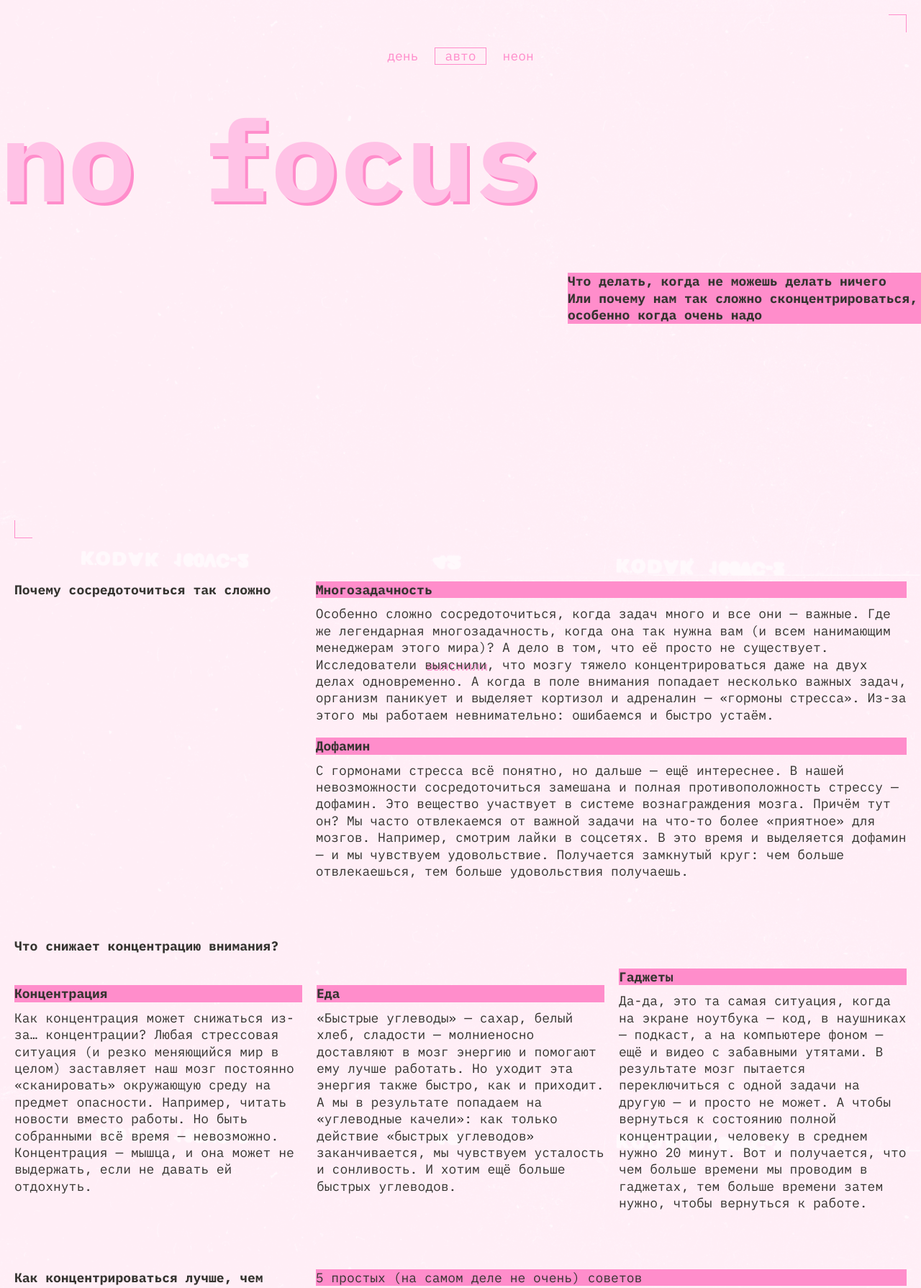
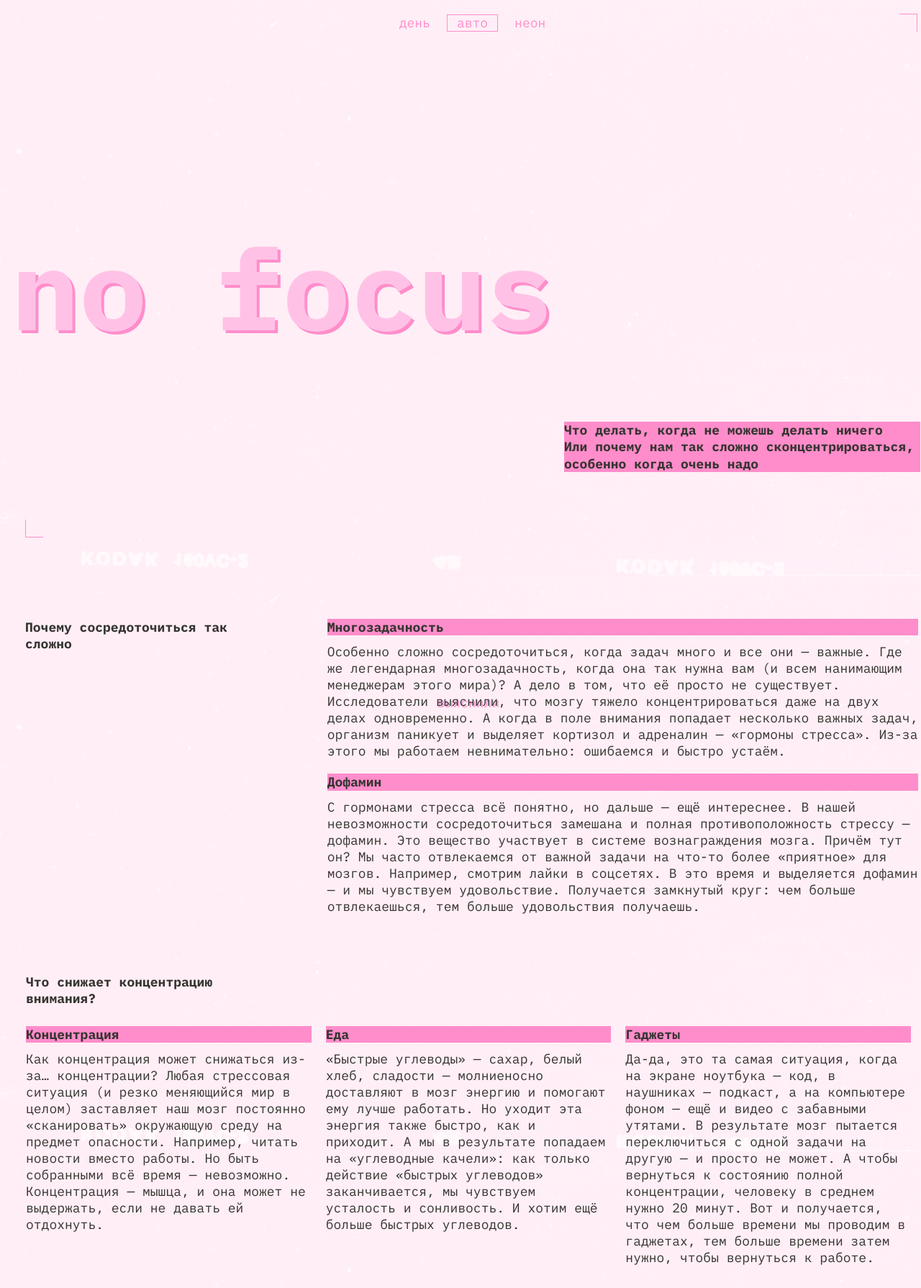
Before and after one commit to dresey/slozhno-sosredotochitsya-fd, a plain HTML site: page index.html in a window 1280 px wide. Shown: the top 1790 px of the page at 72% size. Drawn offline with Linux system fonts and the light colour scheme.

Commit message:
try again

```diff
--- a/index.html
+++ b/index.html
@@ -44,28 +44,32 @@
       </ul>
     </nav>
     <div class="header__text">
+      <h1>
         <span>
           no
         </span>
         <span>
           focus
         </span>
+      </h1>
     </div>
-    <h1 class="header__title title-decor">
+    <h2 class="header__title title-decor">
       <span>Что делать, когда не можешь делать ничего<br></span>
       <span>Или почему нам так сложно сконцентрироваться, особенно когда очень надо</span>
-    </h1>
+    </h2>
   </header>
   <main>
     <section class="section section_columns">
       <h2 class="section__title">Почему сосредоточиться так сложно</h2>
       <div class="section__content">
         <article class="card">
-          <h3 class="card__title title-decor">Многозадачность</h3>
+          <h3 class="title-decor">Многозадачность</h3>
           <p class="card__text">
             Особенно сложно сосредоточиться, когда задач много и все они — важные. Где же легендарная многозадачность,
             когда она так нужна вам (и всем нанимающим менеджерам этого мира)? А дело в том, что её просто не
-            существует. Исследователи <a class="card__link" href="https://elementy.ru/nauchno-populyarnaya_biblioteka/436191" target="_blank">выяснили</a>, что мозгу тяжело концентрироваться даже на двух делах одновременно. А
+            существует. Исследователи <a class="card__link"
+              href="https://elementy.ru/nauchno-populyarnaya_biblioteka/436191" target="_blank">выяснили</a>, что мозгу
+            тяжело концентрироваться даже на двух делах одновременно. А
             когда в поле внимания попадает несколько важных задач, организм паникует и выделяет кортизол и адреналин —
             «гормоны стресса». Из-за этого мы работаем невнимательно: ошибаемся и быстро устаём.
           </p>
@@ -84,7 +88,7 @@
     </section>
     <section class="section">
       <h2 class="section__title">Что снижает концентрацию внимания?</h2>
-      <div class="section__content section_rows">
+      <div class="section__content section_content_type_cards">
         <article class="card">
           <h3 class="card__title title-decor">Концентрация</h3>
           <p class="card__text">
@@ -118,11 +122,9 @@
     <section class="section section_columns">
       <h2 class="section__title">Как концентрироваться лучше, чем золотая рыбка (то есть дольше трёх секунд)</h2>
       <div class="section__content">
+        <h3 class="card__title title-decor card__title_regular">5 простых (на самом деле не очень) советов</h3>
         <article class="card">
-          <h3 class="card__title title-decor card__title_regular">5 простых (на самом деле не очень) советов</h3>
-        </article>
-        <article class="card">
-          <h3 class="card__title title-decor card__title_regular">Представьте небо и облака</h3>
+          <h4 class="card__title title-decor card__title_regular">Представьте небо и облака</h4>
           <p class="card__text">
             Или листья в ручье. Тут дело в лёгкой медитации, которая помогает успокоиться. Ведь часто именно тревожные
             мысли о сложных задачах как раз и мешают эти сложные задачи делать. В такие моменты можно закрыть глаза и
@@ -132,7 +134,7 @@
           </p>
         </article>
         <article class="card">
-          <h3 class="card__title title-decor card__title_regular">Включите музыку</h3>
+          <h4 class="card__title title-decor card__title_regular">Включите музыку</h4>
           <p class="card__text">
             Но не любую, и не любимую. Любимая может быть связана с сильными положительными эмоциями, которые тоже очень
             сильно отвлекают. Подойдёт тихая, спокойная, умеренно-ритмичная. Можно вообще попробовать включить плейлист
@@ -140,16 +142,18 @@
           </p>
         </article>
         <article class="card">
-          <h3 class="card__title title-decor card__title_regular">Прогуляйтесь</h3>
+          <h4 class="card__title title-decor card__title_regular">Прогуляйтесь</h4>
           <p class="card__text">
-            Или даже пробегитесь. Лучше найти парк или лес: один эксперимент <a class="card__link" href="https://elementy.ru/nauchno-populyarnaya_biblioteka/436191" target="_blank">показал</a>, что созерцание природы повышает
+            Или даже пробегитесь. Лучше найти парк или лес: один эксперимент <a class="card__link"
+              href="https://elementy.ru/nauchno-populyarnaya_biblioteka/436191" target="_blank">показал</a>, что
+            созерцание природы повышает
             концентрацию, в то время как после просмотра городских пейзажей она наоборот понижается. Можно совместить
             прогулку с физическими упражнениями или бегом — так в мозг поступит ещё больше кислорода и он будет лучше
             работать. Но и простая двадцатиминутная прогулка — тоже отличный вариант.
           </p>
         </article>
         <article class="card">
-          <h3 class="card__title title-decor card__title_regular">Хорошо ешьте</h3>
+          <h4 class="card__title title-decor card__title_regular">Хорошо ешьте</h4>
           <p class="card__text">
             Мы — не ваша бабушка, но это правда важно. Выбирайте продукты, которые препятствуют резким скачкам сахара в
             крови. Например, с высоким содержанием клетчатки: овощи, ягоды, бобовые (нут, чечевица, фасоль), коричневый
@@ -157,7 +161,7 @@
           </p>
         </article>
         <article class="card">
-          <h3 class="card__title title-decor card__title_regular">Читайте</h3>
+          <h4 class="card__title title-decor card__title_regular">Читайте</h4>
           <p class="card__text">
             Настоящие бумажные книги. Это правда помогает с концентрацией: чтобы прочитать пост в соцсети, достаточно
             нескольких минут или даже секунд. А вот интересная книга способна затянуть и на несколько часов и круто
@@ -167,7 +171,7 @@
       </div>
     </section>
     <section class="section">
-      <h2 class="section__title gallery__title">А можно в картинках?</h2>
+      <h2 class="title-decor">А можно в картинках?</h2>
       <div class="gallery">
         <div class="gallery__item gallery__item_sunset">
           <img src="./images/sunset.png" alt="Закат" loading="lazy">
@@ -187,7 +191,7 @@
       </div>
     </section>
   </main>
-  <footer class="footer decorated-zone-footer">
+  <footer class="footer decorated-zone">
     <h2 class="footer__text">focus</h2>
   </footer>
 </body>
--- a/styles/style.css
+++ b/styles/style.css
@@ -1,20 +1,19 @@
 .page {
+  background-color: var(--bg-color);
   background-image: var(--cover-bg-image);
-  background-attachment: fixed;
   background-position: center;
   background-size: cover;
-  background-color: var(--bg-color);
+  background-attachment: fixed;
   min-inline-size: 375px;
-  overflow-x: hidden;
 }
 
 .header {
+  position: relative;
   display: grid;
-  grid-template-rows: min-content min-content min-content;
+  grid-template-rows: 1fr min-content 1fr;
   align-items: start;
-  height: 87vh;
+  height: 100vh;
   min-height: 668px;
-  position: relative;
   padding: var(--page-padding);
 }
 
@@ -44,23 +43,11 @@
   position: absolute;
   top: calc(var(--page-padding) + 2px);
   right: calc(var(--page-padding) + 28px);
+  color: var(--accent-color);
   font-family: var(--font-family);
   font-size: 18px;
   line-height: 25px;
-  color: var(--accent-color);
   text-transform: uppercase;
-}
-
-.header__rec::after {
-  content: '';
-  display: inline-block;
-  width: 9px;
-  height: 9px;
-  background-color: var(--accent-color);
-  box-shadow: 0px 0px 4px 2px var(--accent-color);
-  border-radius: 50%;
-  margin-left: 10px;
-  vertical-align: middle;
 }
 
 .header__theme-menu {
@@ -71,19 +58,19 @@
   display: flex;
   flex-direction: column;
   gap: 13px;
+  margin-top: 66px;
   padding-bottom: 66px;
-  margin-top: 66px;
 }
 
 .header__theme-menu-button {
+  border: none;
   padding: 2px 13px;
+  color: var(--accent-color);
   font-family: var(--font-family);
   font-size: 18px;
   line-height: 18px;
+  text-transform: lowercase;
   background-color: transparent;
-  border: none;
-  color: var(--accent-color);
-  text-transform: lowercase;
   cursor: pointer;
 }
 
@@ -102,14 +89,17 @@
 }
 
 .header__text {
-  color: var(--title-color);
-  text-shadow: 4px 4px 0 var(--accent-color);
-  font-size: clamp(7.25rem, 7.0115rem + 1.0178vw, 7.5rem);
-  font-family: var(--font-family);
-  line-height: 0.83;
-  font-weight: 700;
   display: flex;
   flex-direction: column;
+  color: var(--title-color);
+  font-family: var(--font-family);
+  font-weight: 700;
+  line-height: 0.83;
+  text-shadow: 4px 4px 0 var(--accent-color);
+}
+
+.header__text h1 {
+  font-size: clamp(7.25rem, 7.0115rem + 1.0178vw, 7.5rem);
 }
 
 .header__title {
@@ -117,26 +107,25 @@
   justify-self: end;
   align-self: center;
   max-width: 364px;
-  margin-top: 53px;
 }
 
+main{
+  margin: 40px 0 27px 9px;
+}
 .title-decor {
   color: var(--accent-text-color);
+  font-family: var(--font-family);
+  font-weight: 700;
+  font-size: 18px;
+  line-height: 23.4px;
   background-color: var(--accent-color);
-  font-size: 18px;
-  font-weight: 700;
-  line-height: 23.4px;
-  font-family: var(--font-family);
-}
-
-main {
-  padding: 40px var(--page-padding);
 }
 
 .section {
   display: grid;
   gap: var(--card-gap);
   margin-bottom: var(--section-gap);
+  padding-right: 10px;
 }
 
 .section:last-of-type {
@@ -145,10 +134,12 @@ main {
 
 .section__title {
   color: var(--text-title-color);
+  font-family: var(--font-family);
+  font-weight: 700;
   font-size: 18px;
-  font-weight: 700;
   line-height: 23.4px;
-  font-family: var(--font-family);
+  max-width: 355px;
+  width: fit-content;
 }
 
 .section__content {
@@ -164,9 +155,9 @@ main {
 }
 
 .card__title {
+  font-family: var(--font-family);
   font-size: 18px;
   line-height: 23.4px;
-  font-family: var(--font-family);
 }
 
 .card__title_regular {
@@ -175,9 +166,9 @@ main {
 
 .card__text {
   color: var(--text-color);
+  font-family: var(--font-family);
   font-size: 18px;
   line-height: 23.4px;
-  font-family: var(--font-family);
 }
 
 .card__link {
@@ -196,66 +187,37 @@ main {
 
 .gallery {
   display: grid;
+  grid-template-columns: 1fr;
   gap: 10px;
-  grid-template-columns: 1fr;
 }
 
 .gallery__item {
-  transform: translateY(-12px);
   width: 100%;
 }
 
 .gallery__item img {
+  display: block;
   width: 100%;
-  display: block;
   object-fit: cover;
 }
 
-.gallery__title {
-  background-color: var(--accent-color);
-}
-
 .footer {
+  position: relative;
   display: flex;
   justify-content: center;
   align-items: center;
-  height: 87vh;
+  height: 100vh;
   min-height: 668px;
-  position: relative;
-  padding-bottom: 21px;
 }
 
 .footer__text {
   color: var(--title-color);
+  font-family: var(--font-family);
+  font-weight: 700;
+  font-size: clamp(7.25rem, 7.0115rem + 1.0178vw, 7.5rem);
+  line-height: 0.83;
   text-shadow: 2px 2px 0 var(--accent-color);
-  font-size: clamp(7.25rem, 7.0115rem + 1.0178vw, 7.5rem);
-  font-family: var(--font-family);
-  line-height: 0.83;
-  font-weight: 700;
 }
-
-.decorated-zone-footer::before {
-  content: '';
-  position: absolute;
-  top: 0px;
-  right: var(--page-padding);
-  width: 25px;
-  height: 25px;
-  border-top: 1px solid var(--accent-color);
-  border-right: 1px solid var(--accent-color);
-}
-
-.decorated-zone-footer::after {
-  content: '';
-  position: absolute;
-  bottom: 24px;
-  left: var(--page-padding);
-  width: 25px;
-  height: 25px;
-  border-bottom: 1px solid var(--accent-color);
-  border-left: 1px solid var(--accent-color);
-}
-
 
 @media (min-width: 768px) {
   :root {
@@ -265,30 +227,79 @@ main {
 
   .header {
     padding: 0;
+    min-width: 768px;
+    min-height: 1024px;
   }
 
-  .header__text {
+  .header__rec{
+    top: 19px;
+    right: 30px;
+  }
+
+  .decorated-zone::before {
+    content: '';
+    position: absolute;
+    top: var(--page-padding);
+    right: var(--page-padding);
+    width: 25px;
+    height: 25px;
+    border-top: 1px solid var(--accent-color);
+    border-right: 1px solid var(--accent-color);
+  }
+
+  .decorated-zone::after {
+    content: '';
+    position: absolute;
+    top: 979px;
+    left: var(--page-padding);
+    width: 25px;
+    height: 25px;
+    border-bottom: 1px solid var(--accent-color);
+    border-left: 1px solid var(--accent-color);
+  }
+
+  .header__theme-menu-list {
+    margin: 191px 20px 0 0;
+    padding-bottom: 178px;
+  }
+
+  .header__text h1 {
+    flex-direction: row;
+    gap: 71px;
+    padding-bottom: 105px;
     font-size: clamp(7.5rem, 0.5625rem + 14.4531vw, 9.8125rem);
-    flex-direction: row;
-    gap: 94px;
-    padding-bottom: 40px;
   }
 
   .header__title {
-    max-width: 491px;
+    max-width: 384px;
+    padding: 0 9px 0 0;
+    margin: 0 22px 133px 382px
+  }
+
+  main{
+    margin: 60px 0 109px 0;
+    min-height: 1024px;
   }
 
   .section_columns {
     grid-template-columns: 1fr 2fr;
   }
 
-  .section_rows {
-    flex-direction: row;
-    flex-wrap: wrap;
+  .section{
+    margin-left: 17px;
+    margin-right: 5px;
+  }
+
+  .section__title {
+    width: 236px;
+  }
+
+  .section_content_type_cards {
+    flex-direction: column;
     gap: var(--card-gap);
   }
 
-  .section_rows .card {
+  .section_content_type_cards .card {
     flex: 1 1 calc(33.333% - 14px);
     min-width: 200px;
   }
@@ -308,11 +319,17 @@ main {
   }
 
   .gallery__item img {
+    display: block;
     width: 100%;
     height: 100%;
-    display: block;
     object-fit: cover;
   }
+
+  .footer {
+    min-height: 768px;
+    width: 100vh;
+  }
+
 
   .gallery__item_sunset {
     grid-area: 1 / 1 / 2 / 3;
@@ -336,10 +353,12 @@ main {
 
   .footer {
     min-height: 1024px;
+    min-width: 768px;
   }
 
   .footer__text {
     font-size: clamp(7.5rem, 0.5625rem + 14.4531vw, 9.8125rem);
+    margin-top: 17px;
   }
 }
 
@@ -347,6 +366,49 @@ main {
   .header {
     min-height: 768px;
     padding: 0;
+    min-width: 1024px;
+  }
+
+  .decorated-zone::before {
+    content: '';
+    position: absolute;
+    top: 19px;
+    right: 5px;
+    width: 25px;
+    height: 25px;
+    border-top: 1px solid var(--accent-color);
+    border-right: 1px solid var(--accent-color);
+  }
+
+  .header__rec {
+    top: 20px;
+    right: 15px;
+    display: flex;
+    align-items: center;
+    margin: 0;
+  }
+
+  .decorated-zone::after {
+    content: '';
+    position: absolute;
+    top: 722px;
+    left: 35px;
+    width: 25px;
+    height: 25px;
+    border-bottom: 1px solid var(--accent-color);
+    border-left: 1px solid var(--accent-color);
+  }
+
+  .header__text h1 {
+    flex-direction: row;
+    gap: 94px;
+    margin: 0px 0 0 16px;
+    padding:0;
+    font-size: clamp(7.5rem, 0.5625rem + 14.4531vw, 9.8125rem);
+  }
+
+  .header__title {
+    max-width: 491px;
   }
 
   .header__theme-menu {
@@ -357,28 +419,83 @@ main {
   .header__theme-menu-list {
     flex-direction: row;
     gap: 10px;
+    margin: 20px 0 0 33px;
   }
 
   .header__title {
-    max-width: 491px;
+    max-width: 495px;
+    margin: 0 1px 23px 0;
     margin-left: calc(50% - 40px);
+    max-height: 71px;
+  }
+
+  .card{
+    gap: 11px;
+  }
+
+  main {
+    display: grid;
+    gap: 82px;
+    margin-top: 60px;
+    margin-bottom: 128px;
+    min-height: 768px;
+    min-width: 1024px;
+    padding-left: 16px;
+  }
+
+  .section {
+    gap: 19px;
+    margin: 0 ;
+    margin-left: 20px;
+  }
+
+  .section:nth-child(2) .section__title {
+    width: 280px;
   }
 
   .section_columns {
     grid-template-columns: 1fr 2.06fr;
+    margin: 0;
+    margin-left: 0;
+    padding: 42px 0 0 19px;
   }
 
-  .section_rows {
+  .section__title{
     display: grid;
+    width: fit-content;
+  }
+
+  .section_columns {
+    grid-template-columns: 1fr 2.06fr;
+    margin: 0;
+    margin-left: 0;
+    padding: 0 0 0 19px;
+  }
+
+  .section__content {
+    padding-right: 4px;
+  }
+
+  .card__text {
+    line-height: 23px;
+  }
+
+  .section_content_type_cards {
+    flex-wrap: wrap;
+    position: relative;
+    display: grid;
+    flex-direction: row;
     grid-template-columns: repeat(3, 1fr);
-    flex-direction: row;
-    position: relative;
     justify-content: center;
-    align-items: center;
+    align-items: flex-start;
     box-sizing: border-box;
+    padding-top: 7px;
   }
 
   .footer {
     min-height: 768px;
+    display: flex;
+    padding-left: 17px;
+    min-width: 1024px;
   }
 }
```
Lines whose indentation alone changed are shown as unchanged.
